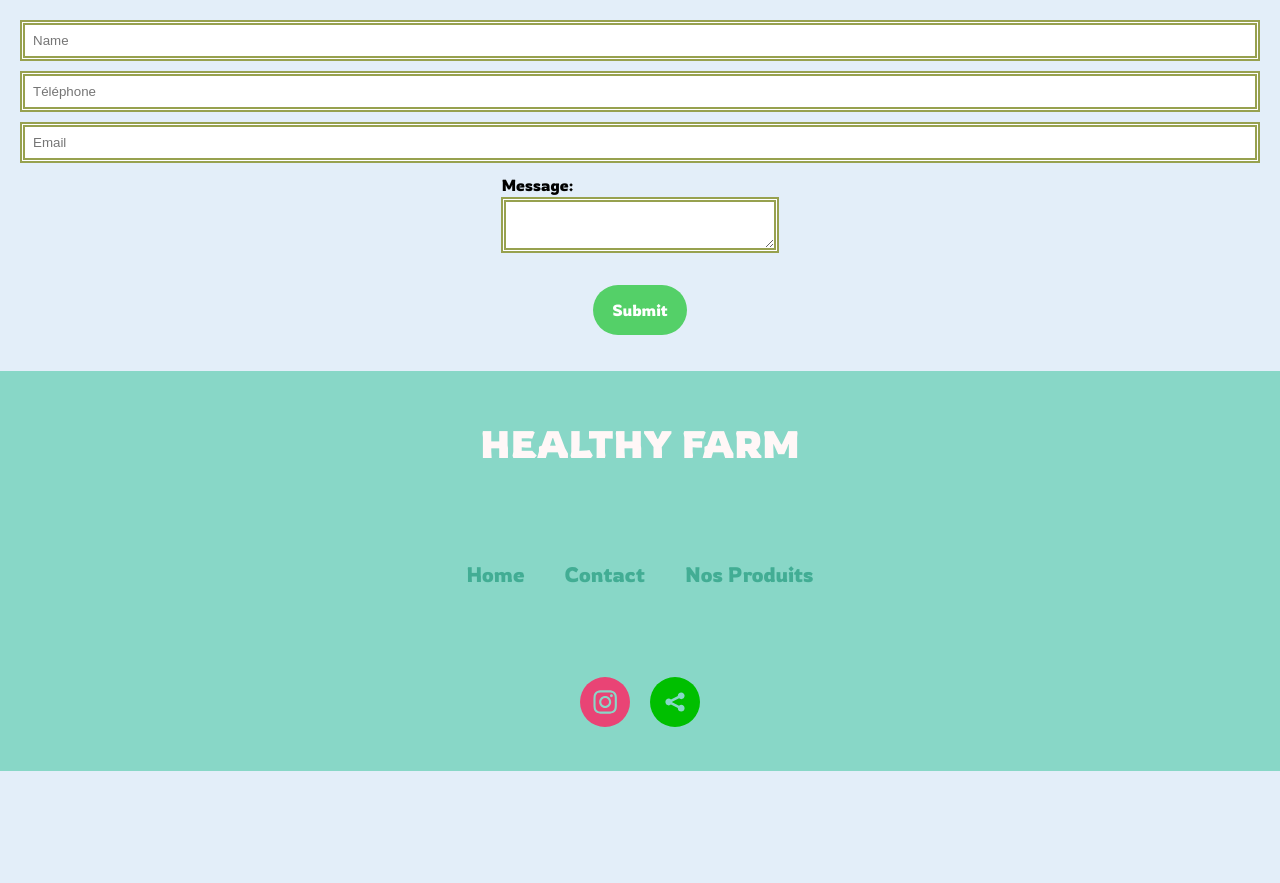
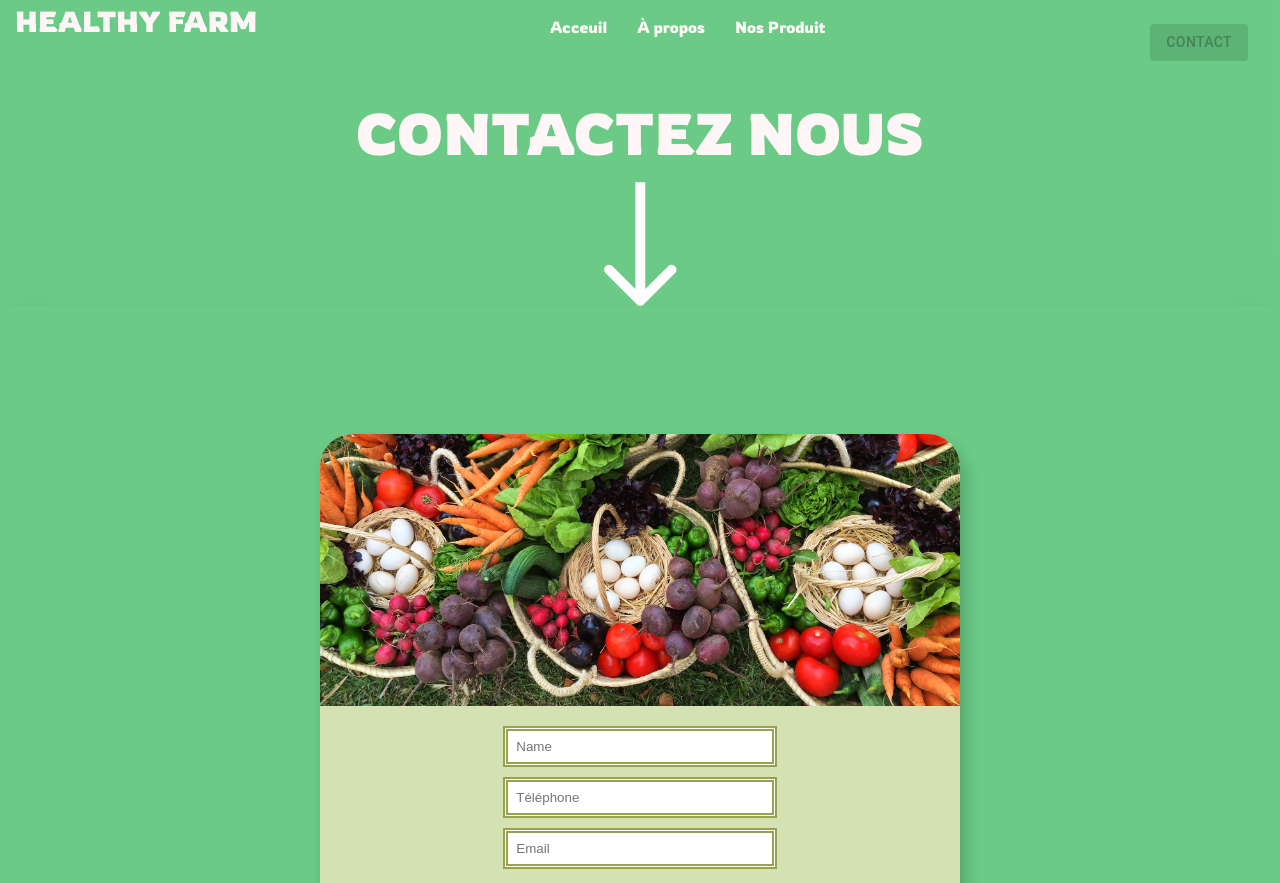
Before and after one commit to Oussa-Err/solid-spork, a React (Vite) app: page /contact in a window 1280 px wide. Shown: the top 883 px of the page. Before the commit the page ends 800 px from the top, so only its background shows below. Built offline with nearby package versions, Linux system fonts and the light colour scheme.

Commit message:
submission form

```diff
--- a/src/components/common/contact/Contact.jsx
+++ b/src/components/common/contact/Contact.jsx
@@ -22,7 +22,7 @@ const Contact = () => {
     const [toggleMenu, setToggleMenu] = useState(false);
     return (
         <div className='contact__container'>
-            {/* <div className='contact__first-section'>
+            <div className='contact__first-section'>
                 <div className='navbar__contact-container'>
                     <div className='navbar__logo'>
                         <h2>HEALTHY FARM</h2>
@@ -59,27 +59,28 @@ const Contact = () => {
                     <img src={arrow} alt="arrow" />
                 </div>
             </div>
-            <div className='contact__second-section'> */}
-                {/* <div className="contact-body">
-                    <img id='panier' src={panier} alt="" /> */}
+            <div className='contact__second-section'>
+                <div className="contact-body">
+                    <img id='panier' src={panier} alt="" />
                     <form
-                        name="contact"
+                        name="contact v8"
                         method="POST"
-                        netlify
+                        data-netlify="true"
                         netlify-honeypot="bot-field"
                         onSubmit="submit"
                     >
-                        <input type="hidden" name="form-name" value="contact" />
+                        <input type="hidden" name="form-name" value="contact v8" />
                         <input required placeholder='Name' type="text" name="name" />
                         <input required type="tel" name="phone"
                             pattern="[0-9]{10}" placeholder='Téléphone'
                         />
                         <input required placeholder='Email' type="email" name="email" />
-                        <label >Message: <textarea required name="message"></textarea></label>
+                        <label >Message:
+                            <textarea required name="message"></textarea></label>
                         <button id='contact_button' type="submit">Submit</button>
                     </form>
-                {/* </div> */}
-            {/* </div> */}
+                </div>
+            </div>
         </div>
     )
 }
--- a/src/components/common/contact/contact.css
+++ b/src/components/common/contact/contact.css
@@ -130,10 +130,6 @@ textarea {
 
 
 @media screen and (max-width: 650px) {
-    .navbar__logo {
-        /* line-height: normal */
-    }
-
     .contact_us {
         font-size: 34px;
         line-height: normal;
```
